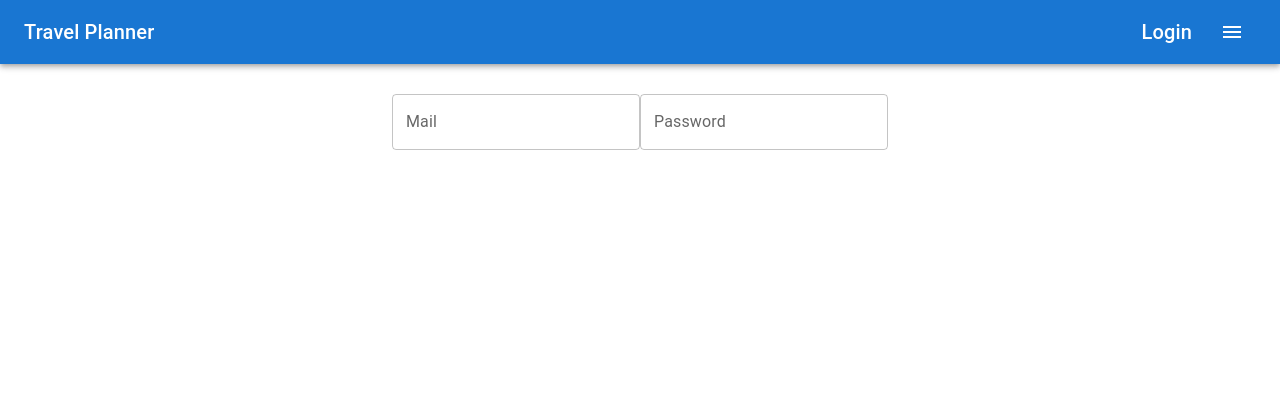
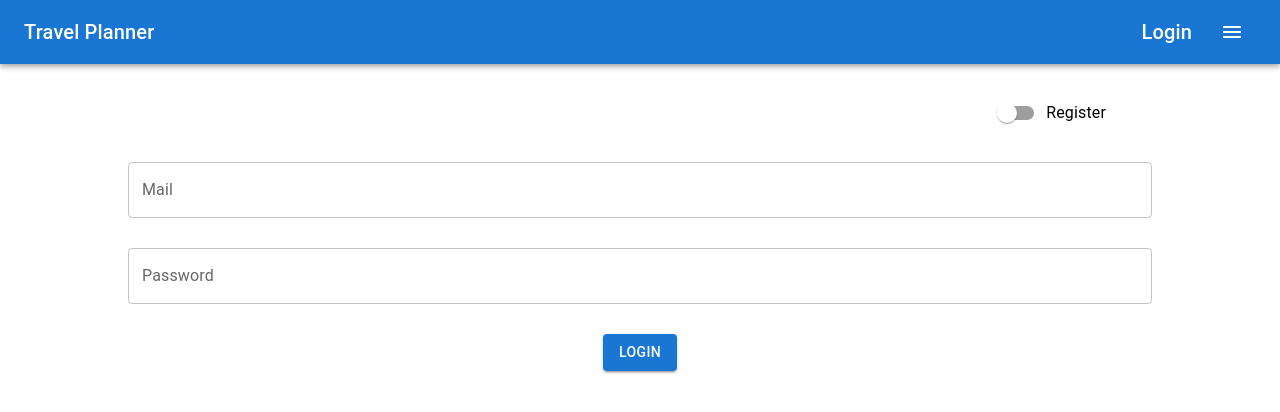
Before and after one commit to kanade2001/TravelPlanner, a React (Create React App) app in the folder frontend/: page /login in a window 1280 px wide. Shown: the top 412 px of the page. Built offline with nearby package versions, Linux system fonts and the light colour scheme.

Commit message:
make Register Button

```diff
--- a/frontend/src/components/Header.tsx
+++ b/frontend/src/components/Header.tsx
@@ -11,6 +11,10 @@ import Box from "@mui/material/Box";
 const Header: React.FC = () => {
   const [anchorEl, setAnchorEl] = React.useState<null | HTMLElement>(null);
   const navigate = useNavigate();
+
+  const handleNavigation = () => { // Operation when title is clicked
+    navigate('/');
+  }
 
   const handleClick = (event) => {
     setAnchorEl(event.currentTarget);
@@ -26,14 +30,21 @@ const Header: React.FC = () => {
   }
 
 
+
   return (
     <Box sx={{ flexGrow: 1 }}>
       <AppBar position="static">
         <Toolbar>
           {/* Title */}
-          <Link to="/" style={{ textDecoration: 'None', color: "inherit", }}>
-            <Typography variant="h6" component="div" sx={{ flexGrow: 1 }}>Travel Planner</Typography>
-          </Link>
+          <Typography
+            variant="h6"
+            component="div"
+            sx={{ flexGrow: 1, cursor: 'pointer', textAlign: 'left'}}
+            onClick={handleNavigation}
+            style={{ textDecoration:'none', color: "inherit"}}
+          >
+            Travel Planner
+          </Typography>
           <Box sx={{ flexGrow: 1 }} /> {/* padding */}
           <Link to="/login" style={{ textDecoration: 'None', color: "inherit" }}>
             <Typography variant="h6" component="div">Login</Typography>
--- a/frontend/src/routes/Login.jsx
+++ b/frontend/src/routes/Login.jsx
@@ -1,22 +1,36 @@
-import React from 'react';
-import { useNavigate } from 'react-router-dom';
+import { React, useState } from 'react';
 import '../App.css';
 import TextField from '@mui/material/TextField';
 import Header from '../components/Header.tsx';
 import Box from '@mui/material/Box';
+import Button from '@mui/material/Button';
+import Switch from '@mui/material/Switch';
+import { FormControlLabel } from '@mui/material';
 
 function Login() {
-  const JumpLink = (path) => {
-    useNavigate(path);
+  const [isRegister, setIsRegister] = useState(false);
+
+  const handleSwitchChange = (event) => {
+    setIsRegister(event.target.checked);
   }
+
 
   return (
     <div className="App">
       <Header />
-      <Box margin="30px">
-        <TextField id="outlined-basic" label="Mail" valiant="outlined" autoComplete="on" />
-        <TextField id="outlined-basic" label="Password" valiant="outlined" autoComplete="on" />
-
+      <Box width="80%" margin="auto">
+        <Box margin="30px" display="flex" justifyContent="flex-end">
+          <FormControlLabel control={<Switch checked={isRegister} onChange={handleSwitchChange} />} label="Register" />
+        </Box>
+        <Box marginTop="30px">
+          <TextField fullWidth id="fullWidth" label="Mail" valiant="outlined" autoComplete="on" />
+        </Box>
+        <Box marginTop="30px">
+          <TextField fullWidth id="outlined-basic" label="Password" valiant="outlined" autoComplete="on" />
+        </Box>
+        <Box margin="30px">
+          <Button variant="contained">{isRegister ? "Register" : "Login" }</Button>
+        </Box>
       </Box>
     </div>
   );
--- /dev/null
+++ b/package.json
@@ -0,0 +1,5 @@
+{
+  "dependencies": {
+    "react-router-dom": "^6.23.1"
+  }
+}
```
Also changed, not shown: 1 other file (tests, documents, lock files or other folders).
